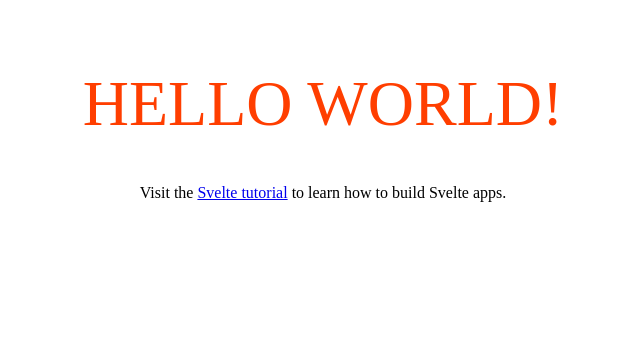
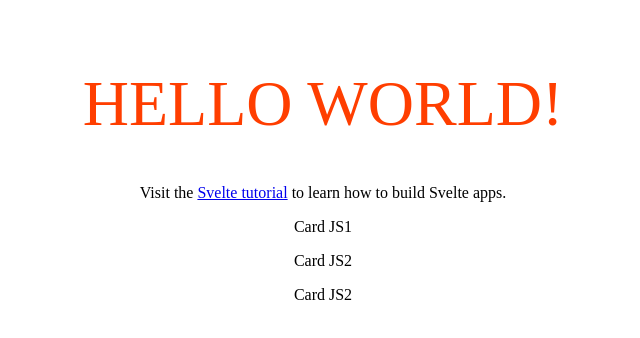
Before and after one commit to s-soroosh/ohmytalks, a Svelte app: page / in a window 1280 px wide. Shown: the top 338 px of the page, without its empty margins (317-957 px from the left). Built offline with nearby package versions, Linux system fonts and the light colour scheme; the HTML template or start-up script is replaced by a standard one.

Commit message:
add card template

```diff
--- a/package.json
+++ b/package.json
@@ -5,7 +5,7 @@
   "scripts": {
     "build": "rollup -c",
     "dev": "rollup -c -w",
-    "start": "sirv public --no-clear"
+    "start": "sirv docs --no-clear"
   },
   "devDependencies": {
     "@rollup/plugin-commonjs": "^17.0.0",
--- a/src/App.svelte
+++ b/src/App.svelte
@@ -1,10 +1,17 @@
 <script>
+  import Card from "./Card.svelte";
+
   export let name;
 </script>
 
 <main>
   <h1>Hello {name}!</h1>
-	<p>Visit the <a href="https://svelte.dev/tutorial">Svelte tutorial</a> to learn how to build Svelte apps.</p>
+  <p>Visit the <a href="https://svelte.dev/tutorial">Svelte tutorial</a> to learn how to build
+    Svelte apps.</p>
+
+  <Card name="JS1"></Card>
+  <Card name="JS2"></Card>
+  <Card name="JS2"></Card>
 </main>
 
 <style>
--- /dev/null
+++ b/src/Card.svelte
@@ -0,0 +1,7 @@
+<script>
+  export let name;
+</script>
+
+<main>
+  <p>Card {name}</p>
+</main>
```
Also changed, not shown: 3 other files (tests, documents, lock files or other folders). Lines whose indentation alone changed are shown as unchanged.
